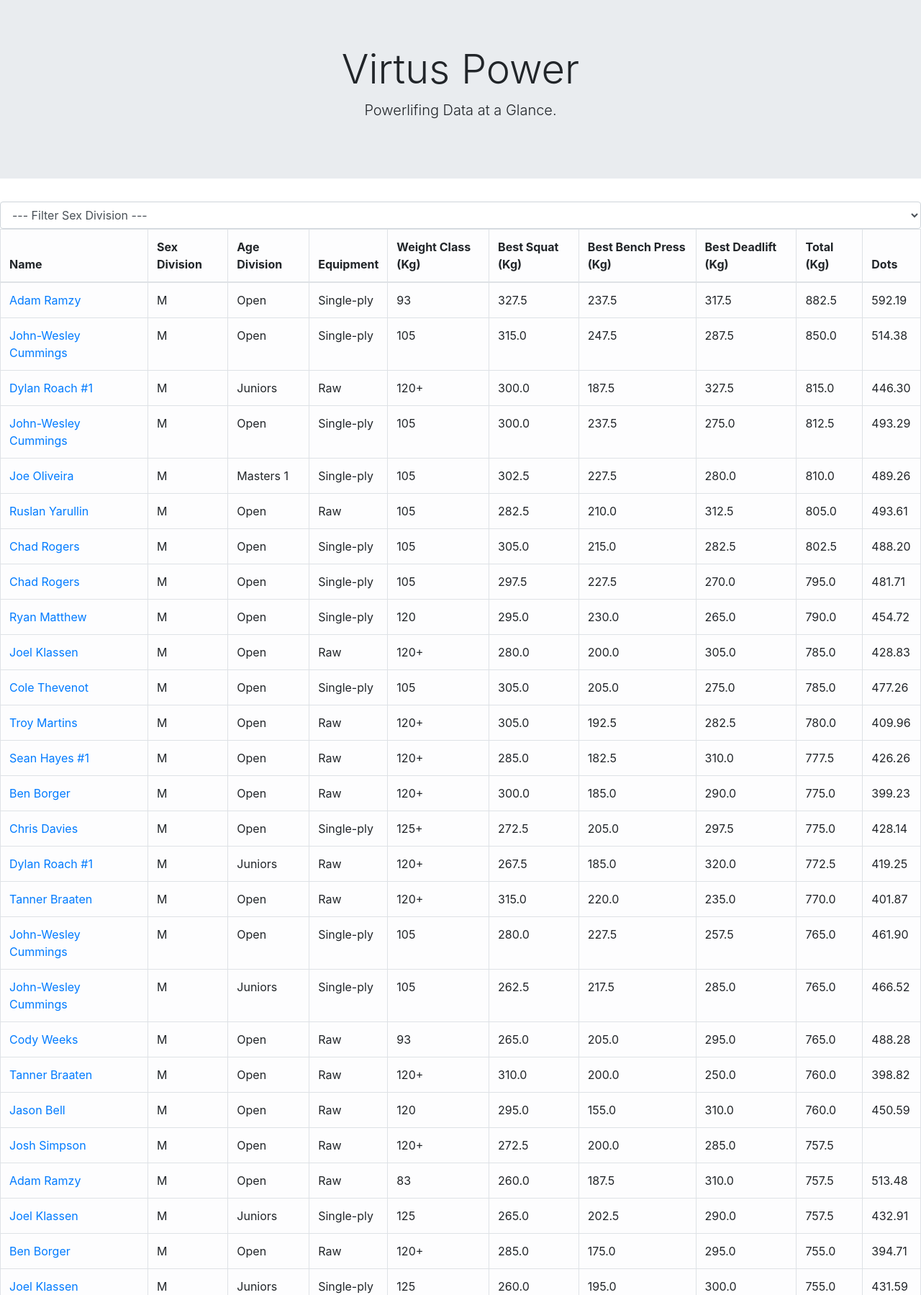
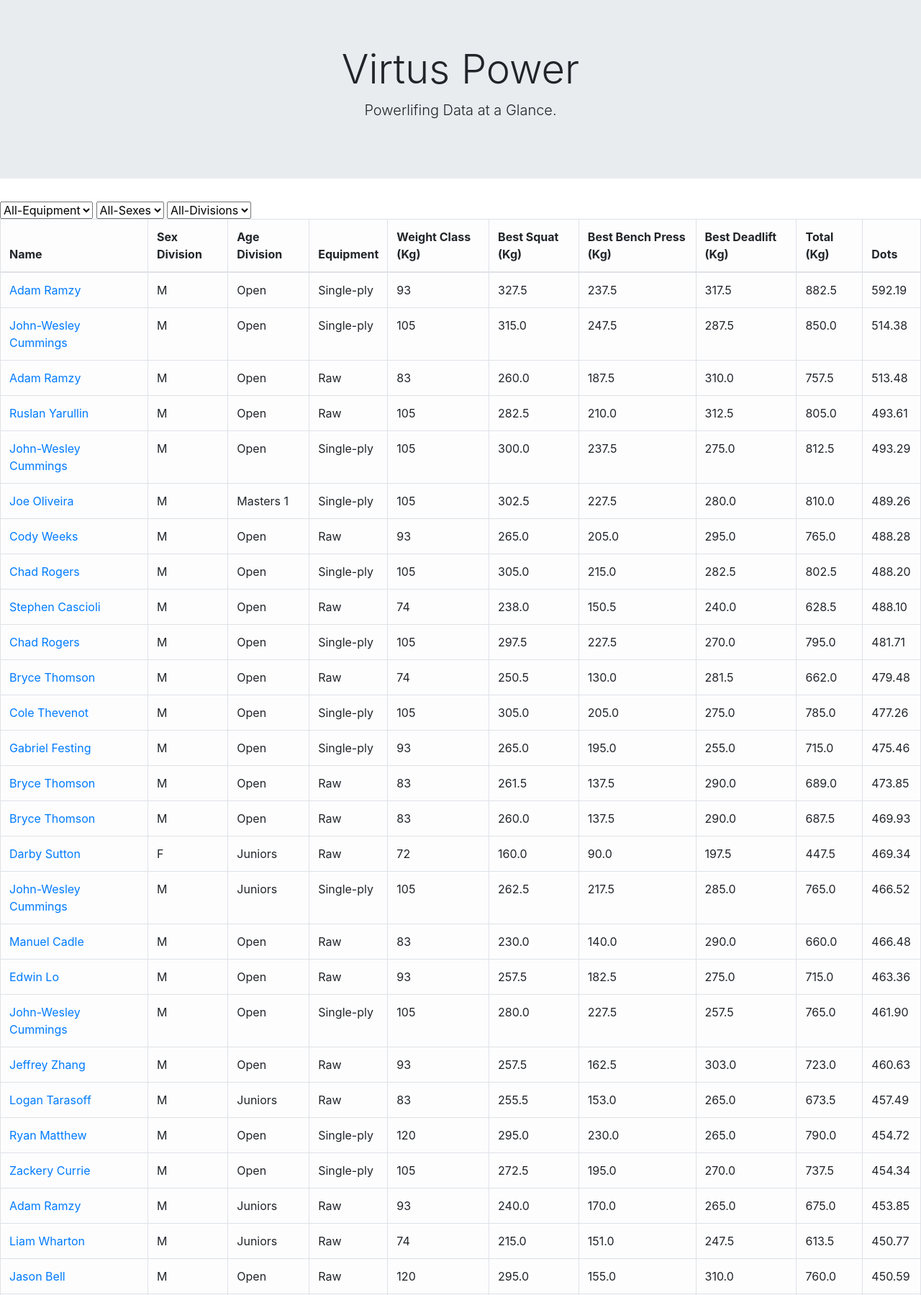
Before and after one commit to markerpens/Virtus-Power, a PHP site: page / in a window 1280 px wide. Shown: the part 137-1936 px from the top of the page at 72% size. Run offline with PHP 8.4, Linux system fonts and the light colour scheme; data comes from the database, SQL or seed files in the repository; some libraries are stand-ins or nearby versions.

Commit message:
Multiple Filterings
For now: Equipment, Seggs, Division

```diff
--- a/php/public/footer.php
+++ b/php/public/footer.php
@@ -5,13 +5,24 @@
 <!-- Initiate AJAX search query -->
 <script type="text/javascript">
     $(document).ready(function() {
-        $("#fetchval").on('change', function() {
-            var value = $(this).val();
-            // alert(value);
+        $(".select-filter").on('change', function() {
+            var seggs = $("#seggs").val();
+            var equipment = $("#equipment").val();
+            var division = $("#division").val();
+            // alert(seggs);
+            // alert(equipment);
             $.ajax({
                 url: "search_query.php",
                 type: "POST",
-                data: 'request=' + value,
+                data: {
+                    seggs: seggs,
+                    equipment: equipment,
+                    division: division,
+                    // seggs: $('#seggs').val(),
+                    // equipment: $('#equipment').val(),
+
+                    // year: year
+                },
                 beforeSend: function() {
                     $(".main-container").html("<span>Working...</span>");
                 },
@@ -20,7 +31,68 @@
                 }
             });
         });
+        // $("#equipment").trigger("change");
     });
+
+    // $(document).ready(function() {
+    //     $(".select-filter").on('change', function() {
+    //         var seggs = $("#seggs").val();
+    //         var equipment = $("#equipment").val();
+    //         $.ajax({
+    //             type: "POST",
+    //             url: "search_query.php",
+    //             data: {
+    //                 seggs: seggs,
+    //                 equipment: equipment,
+    //             },
+
+    //             beforeSend: function() {
+    //                 $(".main-container").html("<span>Working...</span>");
+    //             },
+    //             success: function(result) {
+    //                 $("#main-container").html(result);
+    //             }
+    //         });
+    //     });
+    // });
+
+    // $(document).ready(function() {
+
+    //     filter_data();
+
+    //     function filter_data() {
+    //         $('.main-container').html(data);
+    //         var action = 'search_query';
+    //         var brand = get_filter('seggs');
+    //         var ram = get_filter('equipment');
+    //         $.ajax({
+    //             url: "search_query.php",
+    //             method: "POST",
+    //             data: {
+    //                 action: action,
+    //                 seggs: seggs,
+    //                 equipment: equipment,
+    //             },
+    //             success: function(data) {
+    //                 $('.main-container').html(data);
+    //             }
+    //         });
+    //     }
+
+    //     function get_filter(class_name) {
+    //         var filter = [];
+    //         $('.' + class_name + ':checked').each(function() {
+    //             filter.push($(this).val());
+    //         });
+    //         return filter;
+    //     }
+
+    //     $('.select-filter').click(function() {
+    //         filter_data();
+    //     });
+    // });
+
+
 
     // $(document).ready(function() {
     //     $('#seggs').change(function() {
--- a/php/public/index.php
+++ b/php/public/index.php
@@ -32,57 +32,46 @@
 // ----------- DISPLAY POWERLIFTING TABLE ----------- //
 
 $query = "SELECT * FROM bcpa_powerlifting_database
-ORDER BY TotalKg DESC";
+ORDER BY Dots DESC";
 
 $result = mysqli_query($db, $query);
 
-// echo "<h1>Virtus Power</h1>";
 ?>
 
-<!-- // Filter queries
-echo "<form name='search-filter' method='POST' action='index.php'>";
-echo "<select name=fetchval id=fetchval>";
 
-echo "
-<option hidden disabled selected value value=''>--- Filter Sex Division ---</option>;
-<option value: M> M </option>
-<option value: F> F </option>
-";
+<select name="equipment" id="equipment" class="select-filter">
 
-// echo "<input type='submit' name='submit'>";
-echo "</select>";
-echo "</form>"; -->
+    <option selected name="All-Equipment"> All-Equipment </option>
+    <option name="Raw"> Raw </option>
+    <option name="Single-ply"> Single-ply </option>
 
-<!--  -->
-<form name='search-filter' method='POST' action='index.php'>
+</select>
 
-    <select name=fetchval id=fetchval class="form-control">
+<select name="seggs" id="seggs" class="select-filter">
 
-        <option hidden disabled selected value value=''>--- Filter Sex Division ---</option>
-        <option value: M> M </option>
-        <option value: F> F </option>
+    <option selected name="All-Sexes"> All-Sexes </option>
+    <option name="M"> M </option>
+    <option name="F"> F </option>
 
-    </select>
 
-    <!-- <select name=equipment id=equipment class="form-control">
+</select>
 
-        <option hidden disabled selected value value=''>--- Filter Equipment ---</option>
-        <option value: Single-ply> Single-ply </option>
-        <option value: Raw> Raw </option>
+<select name="division" id="division" class="select-filter">
 
-    </select> -->
+    <option selected name="All-Divisions"> All-Divisions </option>
+    <option name="59"> 59 </option>
+    <option name="66"> 66 </option>
+    <option name="74"> 74 </option>
+    <option name="83"> 83 </option>
+    <option name="93"> 93 </option>
+    <option name="105"> 105 </option>
+    <option name="120"> 120 </option>
+    <option name="120+"> 120+ </option>
+
+
+</select>
+
 </form>
-
-<!-- <form name='search-filter' method='POST' action='index.php' class="equipment">
-    <select name=fetchval id=fetchval>
-
-        <option hidden disabled selected value value=''>--- Filter Equipment ---</option>
-        <option value: Single-ply> Single-ply </option>
-        <option value: Raw> Raw </option>
-
-    </select>
-</form> -->
-
 
 <?php
 echo "<div class=main-container>";
```
Also changed, not shown: php/public/search_query.php (+51 -52 lines).
